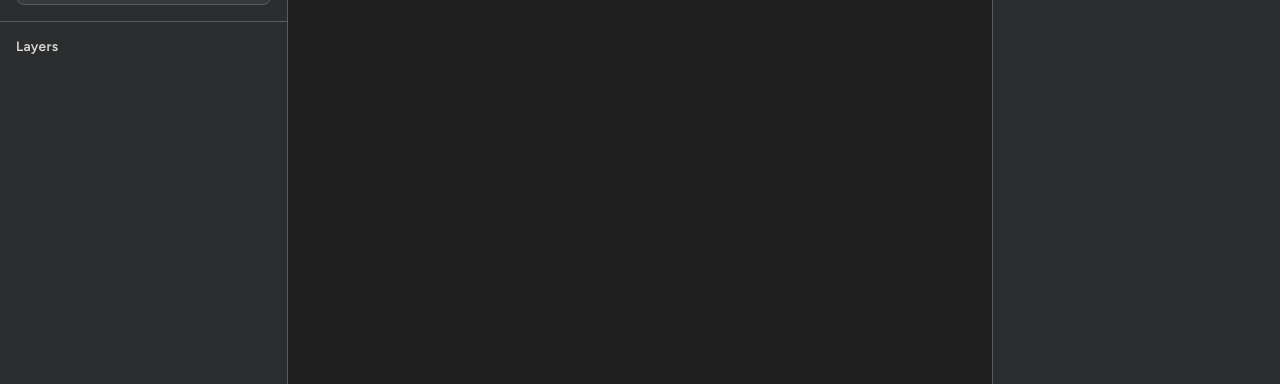
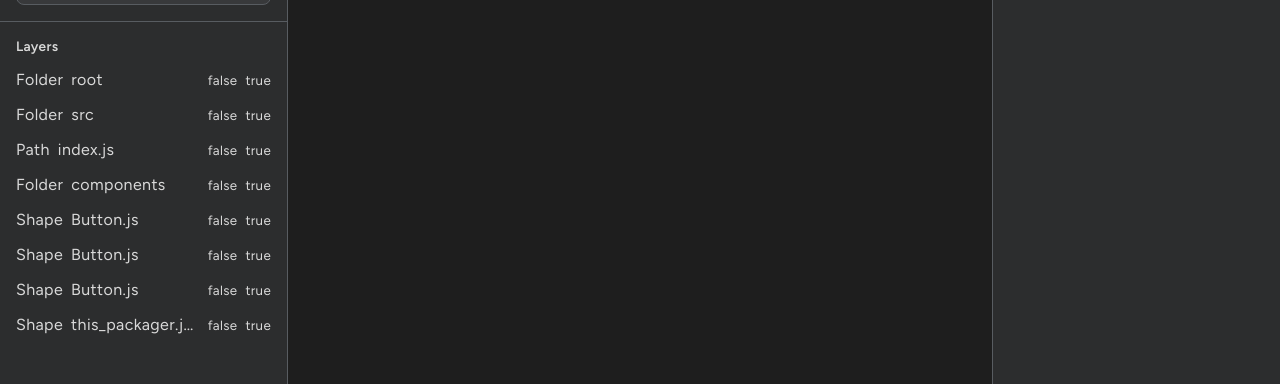
Before and after one commit to CedricRobitaille/Iconography-CDN, a Vue app in the folder frontend/: page /editor in a window 1280 px wide. Shown: the part 271-655 px from the top of the page. Built offline with nearby package versions, Linux system fonts and the light colour scheme.

Commit message:
Created Layers Component

```diff
--- a/frontend/src/components/ProjectPanel/Layers/Layers.vue
+++ b/frontend/src/components/ProjectPanel/Layers/Layers.vue
@@ -1,21 +1,134 @@
 <script setup lang="ts">
+import { ref } from 'vue';
 import SectionCaption from '../../../components/SectionCaption/SectionCaption.vue';
 
+type TreeNode = {
+  id: number;
+  name: string;
 
-type TreeNode = {
-  id: string;
-  name: string;
   type: "shape" | "path" | "folder";
+  locked:  boolean;
+  visible: boolean;
   properties?: {};
   expanded?: boolean;
   children?: TreeNode[];
 }
+
+const tree: TreeNode = {
+  id: 1,
+  name: "root",
+  type: "folder",
+  locked: false,
+  visible: true,
+  properties: {
+    x: 0,
+    y: 0,
+  },
+  expanded: true,
+  children: [
+    {
+      id: 2,
+      name: "src",
+      type: "folder",
+      locked: false,
+      visible: true,
+      properties: {
+        x: 0,
+        y: 0,
+      },
+      expanded: true,
+      children: [
+        { id: 3, name: "index.js", type: "path", locked: false,
+          visible: true, properties: {
+            x: 0,
+            y: 0,
+          }, },
+        {
+          id: 4,
+          name: "components",
+          type: "folder",
+          locked: false,
+          visible: true,
+          properties: {
+            x: 0,
+            y: 0,
+          },
+          expanded: true,
+          children: [
+            {
+              id: 5, name: "Button.js", type: "shape", locked: false,
+              visible: true, properties: {
+                x: 0,
+                y: 0,
+              },
+            },
+            {
+              id: 5, name: "Button.js", type: "shape", locked: false,
+              visible: true, properties: {
+                x: 0,
+                y: 0,
+              },
+            },
+            {
+              id: 5, name: "Button.js", type: "shape", locked: false,
+              visible: true, properties: {
+                x: 0,
+                y: 0,
+              },
+            }
+          ]
+        }
+      ]
+    },
+    { id: 6, name: "this_packager.json", type: "shape", locked: false,
+      visible: true, properties: {
+        x: 0,
+        y: 0,
+      }, }
+  ]
+};
+
+function flattenTree(node: any, list = [], depth: number = 0) {
+
+  list.push({ ...node, depth });
+
+  if (node.type === "folder" && node.expanded) {
+    node.children?.forEach(child =>
+      flattenTree(child, list, depth + 1)
+    );
+  }
+
+  return list;
+}
+
+const projectTree = ref(flattenTree(tree))
 </script>
 
 
 <template>
   <section id="layers">
     <SectionCaption text="Layers" />
+    <ul>
+      <li v-for="(value, index) in projectTree" :key="index" :class="{ [value.depth]: true }">
+        <!-- Icon -->
+        <p v-if="value.type === 'folder'">Folder</p>
+        <p v-if="value.type === 'shape'">Shape</p>
+        <p v-if="value.type === 'path'">Path</p>
+
+        <!-- Name -->
+        <p class="title">{{ value.name }}</p>
+
+        <!-- Lock Button -->
+        <button>
+          {{ value.locked }}
+        </button>
+
+        <!-- Visibility Button -->
+        <button>
+          {{ value.visible }}
+        </button>
+      </li>
+    </ul>
   </section>
 </template>
 
@@ -23,7 +136,31 @@ type TreeNode = {
 <style scoped>
   #layers {
     height: 100%;
-    overflow-y: scroll;
     padding: 1rem;
+    padding-right: 0;
+    display: grid;
+    grid-template-rows: auto 1fr;
+    gap: 1rem;
+  }
+
+  ul {
+    overflow-y: auto;
+    display: flex;
+    flex-direction: column;
+    gap: 1rem;
+    padding-right: 1rem;
+  }
+
+  li {
+    display: grid;
+    grid-template-columns: auto 1fr auto auto;
+    gap: .5rem;
+    align-items: center;
+  }
+
+  .title {
+    white-space: nowrap;
+    overflow: hidden;
+    text-overflow: ellipsis;
   }
 </style>
```
Also changed, not shown: frontend/src/stores/demoUser.ts (added, +17 -0 lines).
